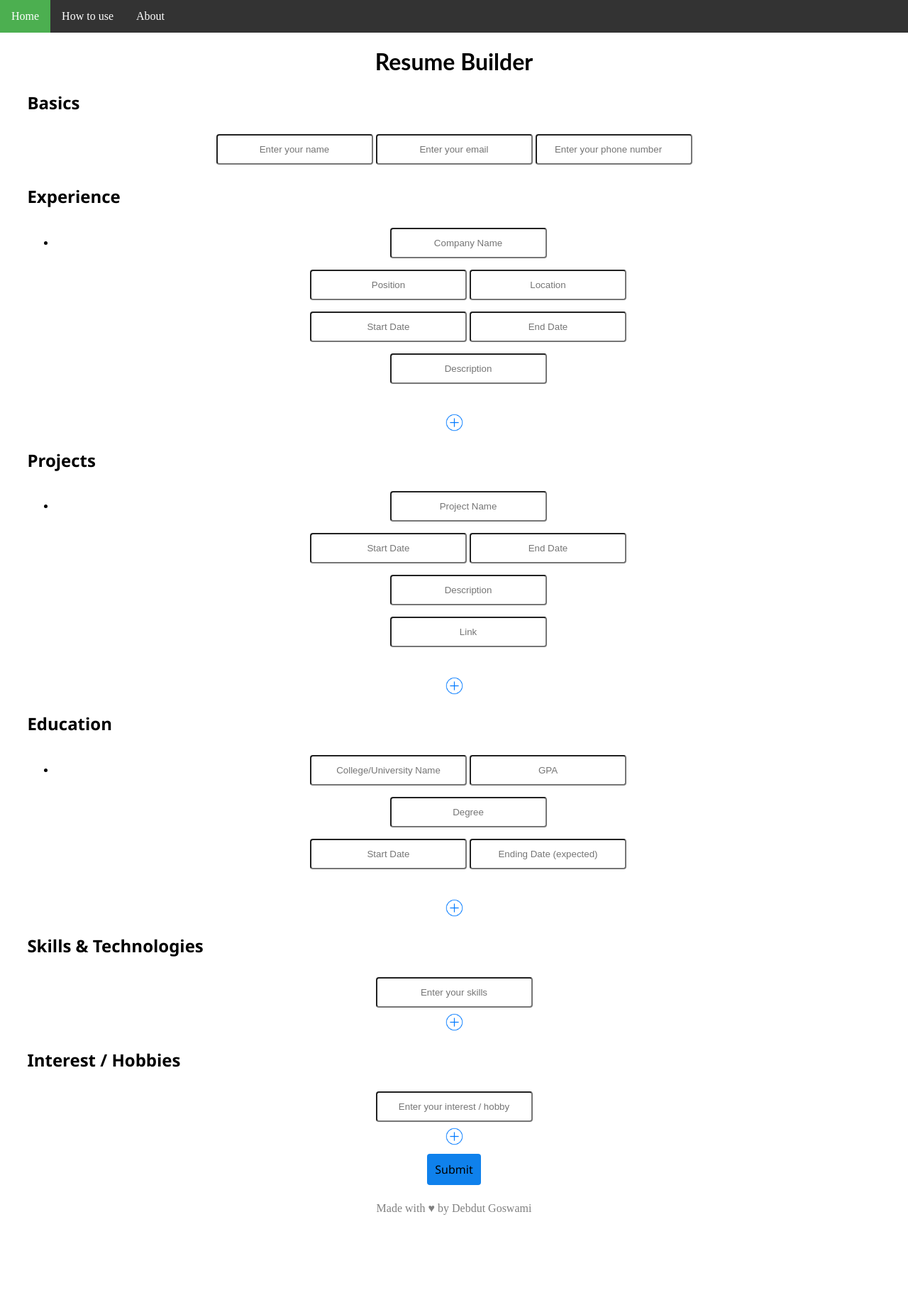
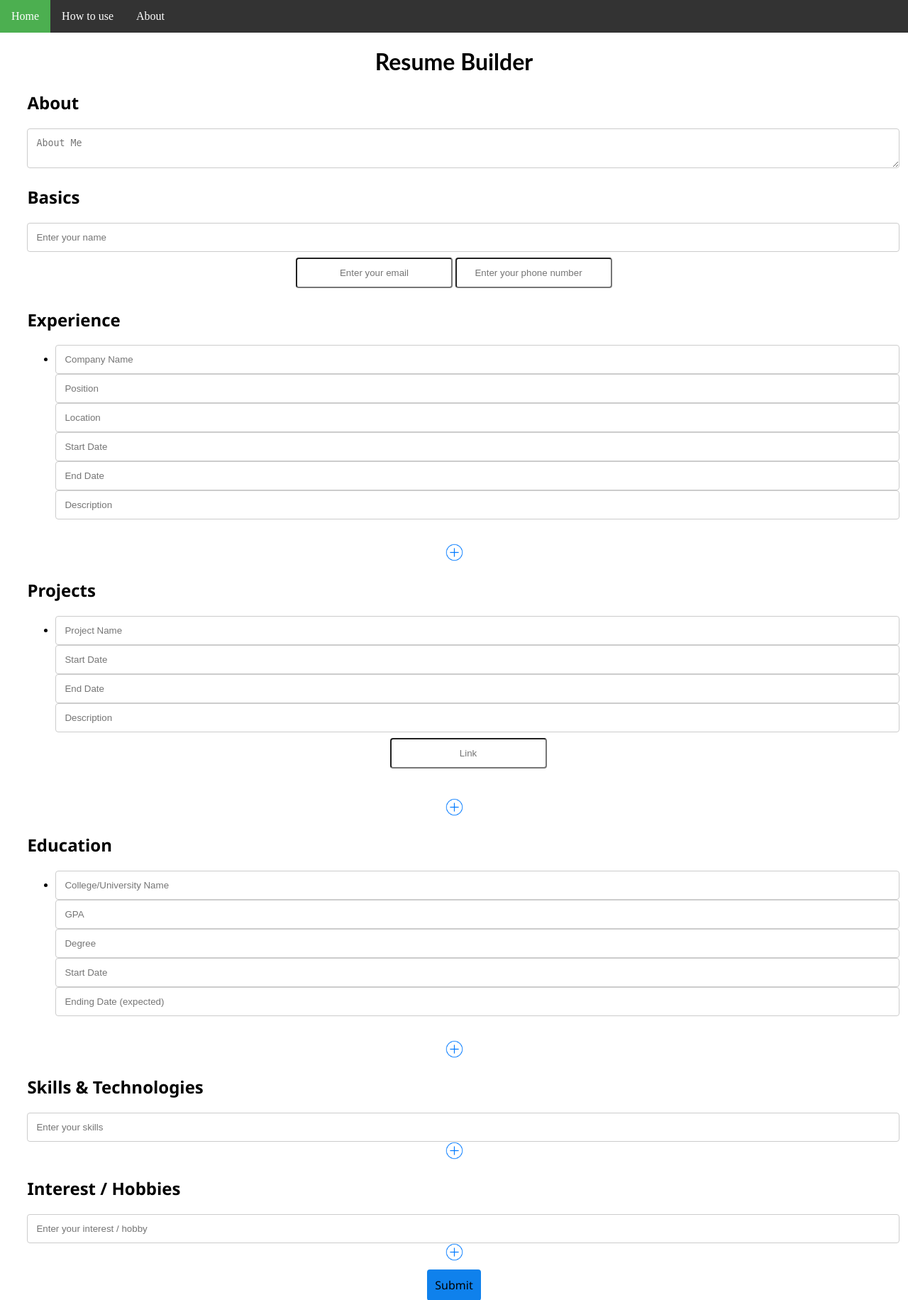
Before and after one commit to debdutgoswami/resume-builder, a Flask app: page / in a window 1280 px wide. Shown: the top 1832 px of the page at 71% size. Before the commit the page ends 1712 px from the top, so only its background shows below. Run offline with Flask 2, Linux system fonts and the light colour scheme.

Commit message:
UPDATE stylesheet

```diff
--- a/static/css/styles.css
+++ b/static/css/styles.css
@@ -13,17 +13,13 @@ input[id=skills]:focus{
     width: fit-content;
 }
 
-input[type=text]{
-    text-align: center;
-    background-color: white;
-    -webkit-transition: width 0.4s ease-in-out;
-    transition: width 0.4s ease-in-out;
-    padding: 12px 20px;
-    margin: 8px 0;
-    box-sizing: border-box;
+input[type=text], select, textarea {
+    width: 100%;
+    padding: 12px;
+    border: 1px solid #ccc;
     border-radius: 4px;
-    width: fit-content;
-}
+    resize: vertical;
+  }
 input[type=text]:focus{
     border: 3px solid #555555;
     width: fit-content;
--- a/templates/home.html
+++ b/templates/home.html
@@ -33,6 +33,12 @@
 
 <!-- Form -->
 <form method="POST" action="/" id="f1">
+
+    <!-- about -->
+    <div class="about" style="padding-left: 3%; padding-right: 3%;">
+        <h2>About</h2>
+        <textarea name="about" placeholder="About Me" required></textarea>
+    </div>
 
     <!-- Basic -->
     <div class="personal" style="padding-left: 3%;padding-right: 3%;">
--- a/templates/resume.html
+++ b/templates/resume.html
@@ -20,7 +20,7 @@
 		123 Any Street<br />City, State 99999</p>
 
 	<h2>OBJECTIVE</h2>
-	<p class="data">To find a job, etc.</p>
+	<p class="data">{{data['about']}}</p>
 
 	<!-- experience -->
 	<h2>EXPERIENCE</h2>
```
